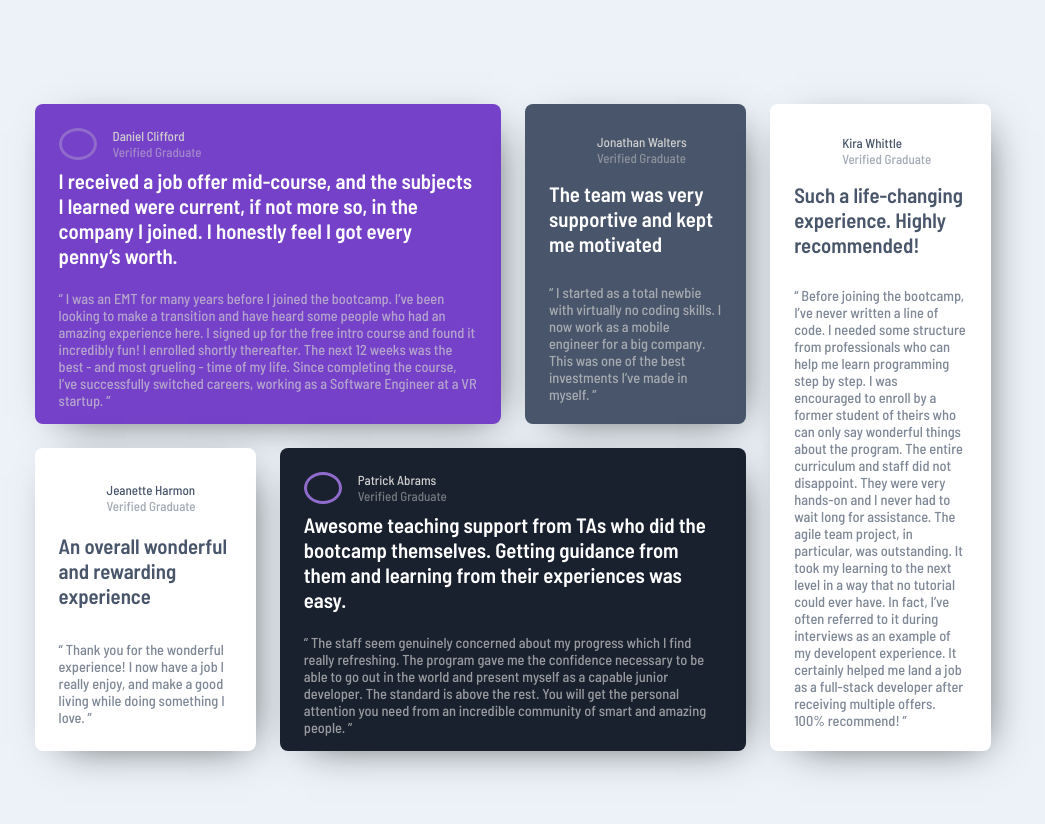
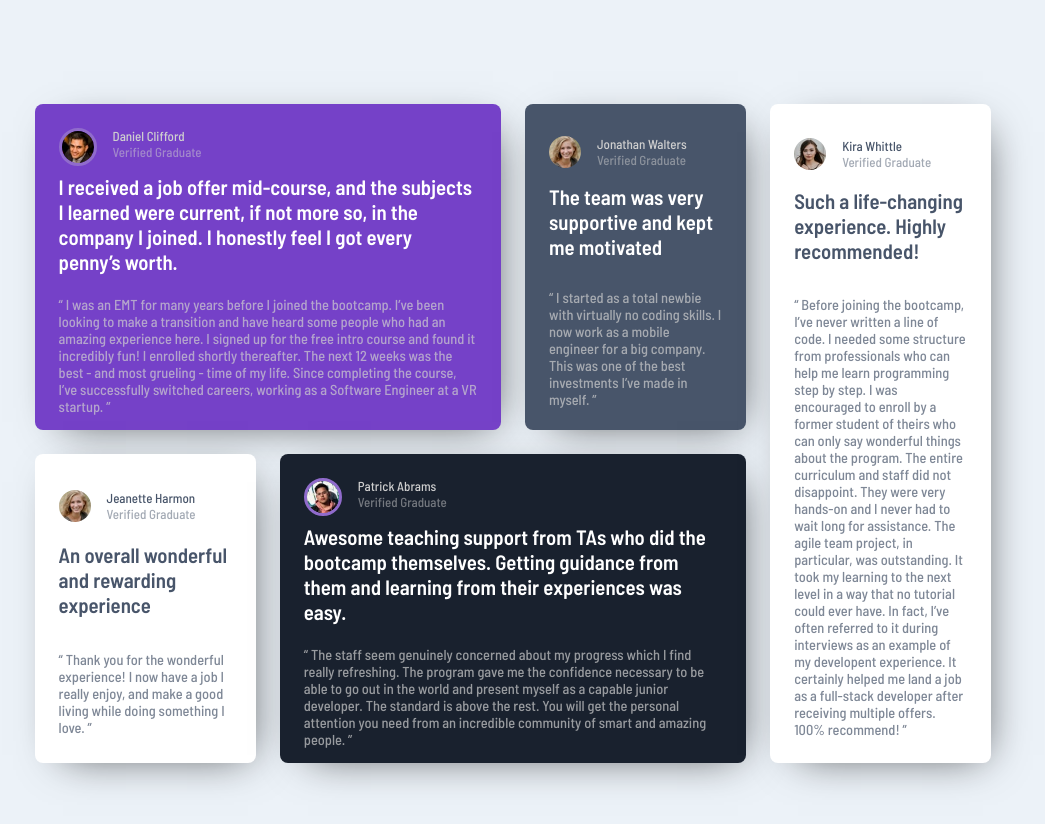
Before and after one commit to ZakariaBrahimi/Testimonials-Grid-Section-Main, a plain HTML site: page index.html in a window 1280 px wide. Shown: the whole page, without its empty margins (163-1208 px from the left). Drawn offline with Linux system fonts and the light colour scheme.

Commit message:
Update index.html

```diff
--- a/index.html
+++ b/index.html
@@ -4,7 +4,7 @@
   <meta charset="UTF-8">
   <meta name="viewport" content="width=device-width, initial-scale=1.0"> <!-- displays site properly based on user's device -->
 
-  <link rel="icon" type="image/png" sizes="32x32" href="./images/favicon-32x32.png">
+  <link rel="icon" type="image/png" sizes="32x32" href="favicon-32x32.png">
   <link rel="stylesheet" href="style.css">
   <title>Frontend Mentor | Testimonials Grid Section Main</title>
   <link rel="preconnect" href="https://fonts.gstatic.com">
@@ -14,9 +14,9 @@
 <body>
   <div class="container">
     <div class="daniel card">
-      <!-- <img id="bg-img" src="./images/bg-pattern-quotation.svg" alt=""> -->
+      <!-- <img id="bg-img" src="bg-pattern-quotation.svg" alt=""> -->
       <div class="pic-box">
-        <img src="./images/image-daniel.jpg" alt="">
+        <img src="image-daniel.jpg" alt="">
         <div>
           <span >Daniel Clifford</span>
           <div class="Verified">Verified Graduate</div>
@@ -32,7 +32,7 @@
     </div>
     <div class="jonathan card">
       <div class="pic-box">
-        <img src="./images/image-jeanette.jpg" alt="">
+        <img src="image-jeanette.jpg" alt="">
         <div>
           <span >Jonathan Walters</span>
           <div class="Verified">Verified Graduate</div>
@@ -44,7 +44,7 @@
     </div>
     <div class="jeanette card">
       <div class="pic-box">
-        <img src="./images/image-jeanette.jpg" alt="">
+        <img src="image-jeanette.jpg" alt="">
         <div>
           <span >Jeanette Harmon</span>
           <div class="Verified">Verified Graduate</div>
@@ -56,7 +56,7 @@
     </div>
     <div class="patrick card">
       <div class="pic-box">
-        <img src="./images/image-patrick.jpg" alt="">
+        <img src="image-patrick.jpg" alt="">
         <div>
           <span>Patrick Abrams</span>
           <div  class="Verified">Verified Graduate</div>
@@ -71,7 +71,7 @@
     </div>
     <div class="kira card">
       <div class="pic-box">
-        <img src="./images/image-kira.jpg" alt="">
+        <img src="image-kira.jpg" alt="">
         <div>
           <span >Kira Whittle</span>
           <div class="Verified">Verified Graduate</div>
```
